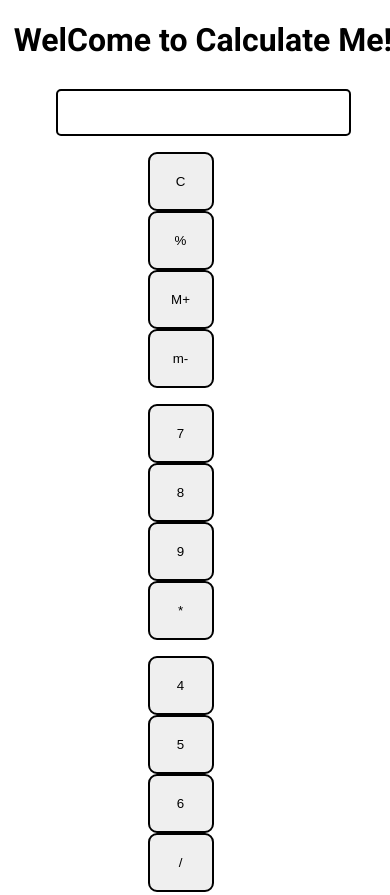
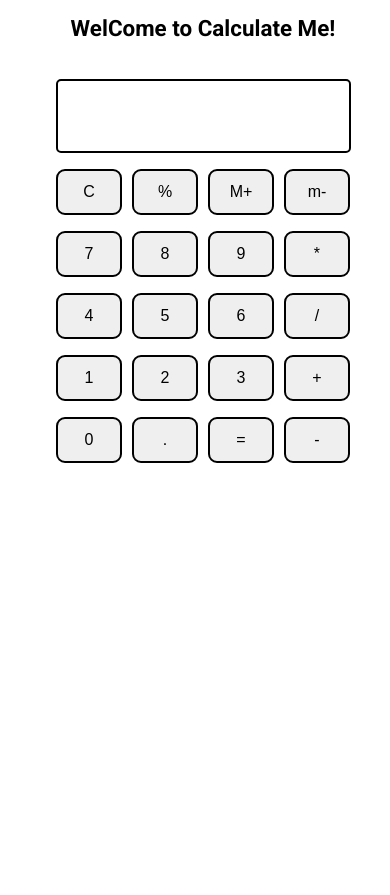
Before and after one commit to adinath-r-more/Calculator-, a plain HTML site: page index.html in a window 390 px wide. Shown: the top 895 px of the page. After the commit the page ends 859 px from the top, so only its background shows below. Drawn offline with Linux system fonts and the light colour scheme.

Commit message:
Add files via upload

```diff
--- a/index.html
+++ b/index.html
@@ -10,7 +10,7 @@
 <body>
 
     <h1 class="text-center"> WelCome to Calculate Me!</h1>
-    <div class="container flex flex-col items-center mx-auto m-w-20">
+    <div class="container flex flex-col items-center mx-auto">
         <div class="row">
             <input class="input" type="text" name="" id="">
         </div>
--- a/style.css
+++ b/style.css
@@ -24,3 +24,23 @@ html,body{
     border-radius: 5px;
     width: 291px;
 }
+@media (max-width: 480px) {
+  .container {
+    padding: 15px;
+  }
+
+
+  .input {
+    height: 50px;
+    font-size: 1.2rem;
+  }
+
+  .button {
+    padding: 12px;
+    font-size: 1rem;
+  }
+
+  h1 {
+    font-size: 1.4rem;
+  }
+}
--- a/utils.css
+++ b/utils.css
@@ -8,9 +8,6 @@
 .mx-auto{
     margin: auto;
 }
-.m-w-20{
-    max-width: 30vw;
-}
 .flex{
     display: flex;
 }
```
